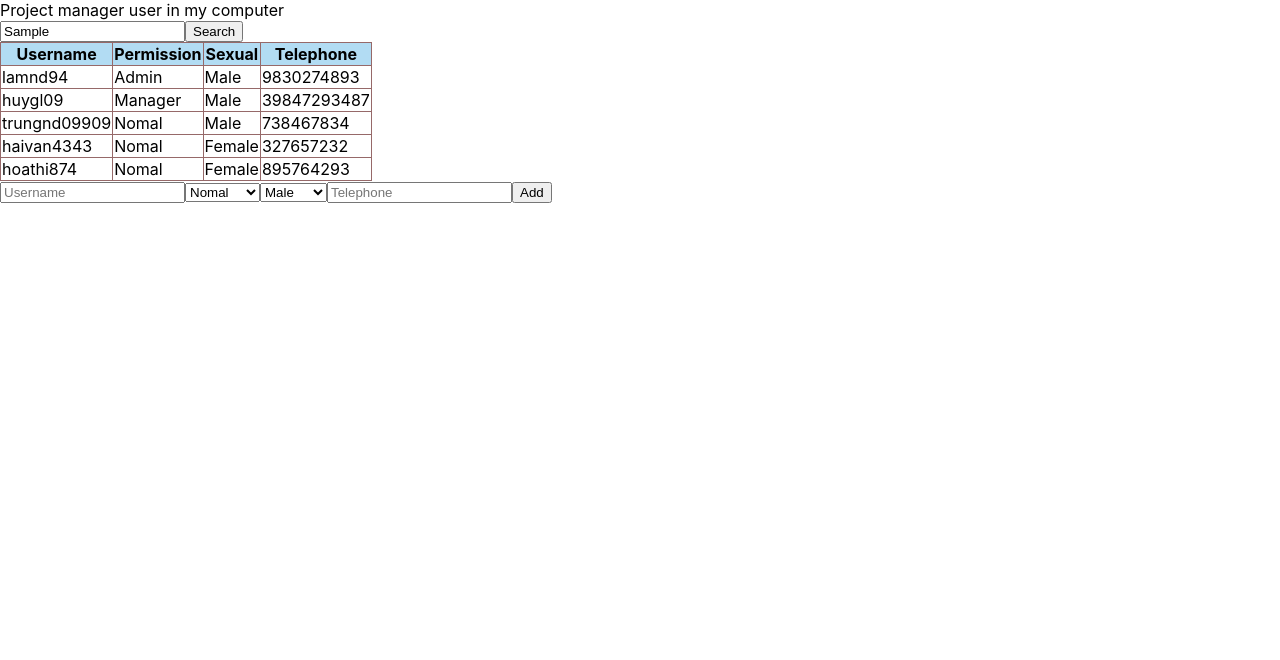
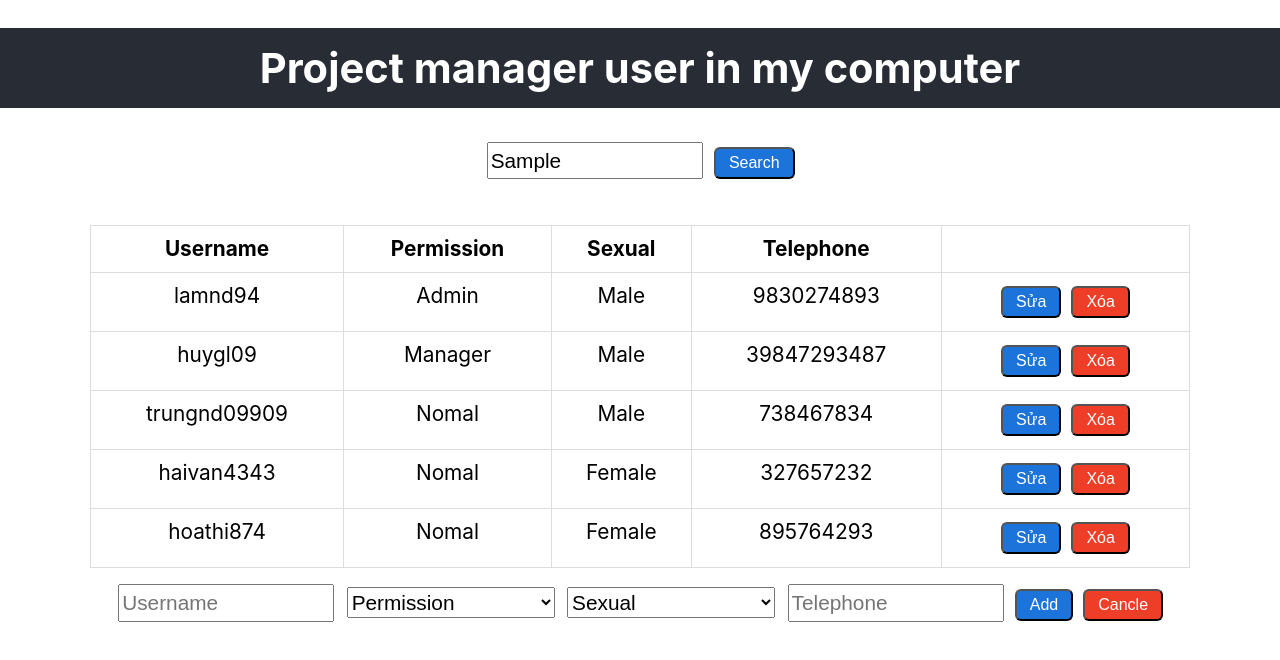
Before and after one commit to culam1294/reactjs, a React (Create React App) app in the folder my-cv/: page / in a window 1280 px wide. Both pictures are taken after typing "Sample" into the empty fields and a click on the button "Add user". Shown: the top 660 px of the page. Built offline with nearby package versions, Linux system fonts and the light colour scheme.

Commit message:
complete 1

```diff
--- a/my-cv/src/App.css
+++ b/my-cv/src/App.css
@@ -1,38 +1,56 @@
 .App {
   text-align: center;
-}
-
-.App-logo {
-  height: 40vmin;
-  pointer-events: none;
-}
-
-@media (prefers-reduced-motion: no-preference) {
-  .App-logo {
-    animation: App-logo-spin infinite 20s linear;
-  }
+  font-size: 1.3rem;
 }
 
 .App-header {
   background-color: #282c34;
-  min-height: 100vh;
+  min-height: 5rem;
   display: flex;
   flex-direction: column;
   align-items: center;
   justify-content: center;
-  font-size: calc(10px + 2vmin);
+  font-size: 2em;
   color: white;
 }
 
-.App-link {
-  color: #61dafb;
+/* My button */
+.btn{
+  background: rgb(28, 116, 218);
+  border-radius: 6px;
+  padding: 5px 13px;
+  color: #fff;
+  text-decoration: none;
+  font-size: 1rem;
+  margin: 5px;
+}
+.btn:hover {
+  background-color: rgb(8, 63, 126);
 }
 
-@keyframes App-logo-spin {
-  from {
-    transform: rotate(0deg);
-  }
-  to {
-    transform: rotate(360deg);
-  }
+.btn:active {
+  background: #5F9BE0;
 }
+/* My button 1 */
+.btn-1{
+  background: rgb(238, 62, 39);
+  border-radius: 6px;
+  padding: 5px 13px;
+  color: #fff;
+  font-size: 1rem;
+  margin: 5px;
+}
+.btn-1:hover {
+  background-color: rgb(214, 75, 233);
+}
+
+.btn-1:active {
+  background: #5F9BE0;
+}
+/* Input */
+.ipt{
+  height: 1.5em;
+  width: 10em;
+  font-size: 1em;
+  margin: 0.3em;
+}
--- a/my-cv/src/App.js
+++ b/my-cv/src/App.js
@@ -1,32 +1,60 @@
-import React, { useState } from "react";
+import React, { useState, useEffect } from "react";
 import "./App.css";
 import Header from "./components/Header";
 import SearchBar from "./components/SearchBar";
 import Table from "./components/Table";
 import AddUser from "./components/AddUser";
-import Data from "./components/Data.json";
+import DataJson from "./components/Data.json";
 
 function App() {
-  const [DataUser, setDataUser] = useState(Data);
-  //Search khi nhấn click
+  //Fetching data before
+  useEffect(() => {
+    if (localStorage.getItem("data") === null) {
+      localStorage.setItem("data", JSON.stringify(DataJson));
+      const dataLocal = JSON.parse(localStorage.getItem("data"));
+      setDataUser(dataLocal);
+    } else {
+      const dataLocal = JSON.parse(localStorage.getItem("data"));
+      setDataUser(dataLocal);
+    }
+  }, []);
+
+  //state to render UI
+  const [DataUser, setDataUser] = useState([]);
+
+  //AddUser
+  const getUser = objAdd => {
+    const TG = [...DataUser, objAdd];
+    setDataUser(TG);
+    localStorage.setItem("data", JSON.stringify(TG));
+  };
+  //Search
   const searchClick = search => {
     const array = [];
-    Data.forEach(item => {
+    const dataLocal = JSON.parse(localStorage.getItem("data"));
+
+    dataLocal.forEach(item => {
       if (item.Username.indexOf(search) !== -1) {
         array.push(item);
       }
     });
     setDataUser(array);
   };
-  //Xu ly khi nhan add
 
+  const deleteUser = key => {
+    const dataNew = DataJson.filter(item => {
+      return console.log(item.key);
+      // item.key !== key
+    });
+    console.log(dataNew);
+  };
 
   return (
-    <div>
+    <div className="App">
       <Header />
       <SearchBar searchClick={search => searchClick(search)} />
-      <Table Data={DataUser} />
-      <AddUser />
+      <Table Data={DataUser} deleteUser={key => deleteUser(key)} />
+      <AddUser getUser={objAdd => getUser(objAdd)} />
     </div>
   );
 }
--- a/my-cv/src/components/AddUser.jsx
+++ b/my-cv/src/components/AddUser.jsx
@@ -1,38 +1,61 @@
 import React, { useState } from "react";
 
-export default function AddUser() {
+export default function AddUser(props) {
+  //render ra mot trong 2 nut
   const [isClick, setIsClick] = useState(true);
-  const [username, setUsername] = useState('')
-  const [permission, setPermission] = useState('')
-  const [sexual, setSexual] = useState('')
-  const [telephone, setTelephone] = useState('')
-
-const objAdd = {
-    Username : username,
+  //state tao doi tuong input
+  const [username, setUsername] = useState("");
+  const [permission, setPermission] = useState("");
+  const [sexual, setSexual] = useState("");
+  const [telephone, setTelephone] = useState("");
+  //dong goi doi tuong
+  const objAdd = {
+    Username: username,
     Permission: permission,
     Sexual: sexual,
     Telephone: telephone
-}
+  };
+  //khi click= render form + gui doi tuong den App.jsx
+  const onClick = () => {
+    setIsClick(!isClick);
+    props.getUser(objAdd);
+  };
 
-console.log(objAdd);
-
+//xu ly render
   if (isClick) {
-    return <button onClick={() => setIsClick(!isClick)}>Add user</button>;
+    return <button className="btn" onClick={() => setIsClick(!isClick)}>Add user</button>;
   } else {
     return (
       <form>
-        <input onChange={(e)=>setUsername(e.target.value)} type="text" placeholder="Username" />
-        <select onChange={(e)=>setPermission(e.target.value)} >
+        <input
+          className="ipt"
+          onChange={e => setUsername(e.target.value)}
+          type="text"
+          placeholder="Username"
+        />
+        <select className="ipt" onChange={e => setPermission(e.target.value)}>
+          <option>Permission</option>
           <option>Nomal</option>
           <option>Manager</option>
           <option>Admin</option>
         </select>
-        <select onChange={(e)=>setSexual(e.target.value)} >
+        <select className="ipt" onChange={e => setSexual(e.target.value)}>
+          <option>Sexual</option>
           <option>Male</option>
           <option>Female</option>
         </select>
-        <input onChange={(e)=>setTelephone(e.target.value)} type="text" placeholder="Telephone" />
-        <button onClick={() => setIsClick(!isClick)}>Add</button>
+        <input
+          className="ipt"
+          onChange={e => setTelephone(e.target.value)}
+          type="text"
+          placeholder="Telephone"
+        />
+        <button className="btn" type="button" onClick={() => onClick()}>
+          Add
+        </button>
+        <button className="btn-1" type="button" onClick={() => setIsClick(!isClick)}>
+          Cancle
+        </button>
       </form>
     );
   }
--- a/my-cv/src/components/Header.jsx
+++ b/my-cv/src/components/Header.jsx
@@ -2,8 +2,8 @@ import React from 'react'
 
 export default function Header() {
     return (
-        <div>
+        <h1 className="App-header">
             Project manager user in my computer
-        </div>
+        </h1>
     )
 }
--- a/my-cv/src/components/SearchBar.jsx
+++ b/my-cv/src/components/SearchBar.jsx
@@ -11,8 +11,8 @@ export default function SearchBar(props) {
 
   return (
     <form>
-      <input type="text" placeholder="Search..." onChange={e => onChange(e)} />
-      <button type="button" onClick={() => onClick(search)}>
+      <input className="ipt" type="text" placeholder="Search..." onChange={e => onChange(e)} />
+      <button className="btn" type="button" onClick={() => onClick(search)}>
         Search
       </button>
     </form>
--- a/my-cv/src/components/Table.css
+++ b/my-cv/src/components/Table.css
@@ -1,7 +1,21 @@
-table,th,td {
-    border: 1px solid rgb(150, 105, 105);
+table{
+    padding: 0;
+    border-collapse: collapse;
+    border: 1px solid #ddd;
+    width: 1100px;
+    margin: 40px auto 10px;
+}
+table td {
+    padding: 0;
+    border: none;
     border-collapse: collapse;
 }
-th{
-    background-color: rgb(178, 220, 243);
+
+.table tr>td,
+.table tr>th {
+    border: 1px solid #ddd;
+    padding: 8px;
+    line-height: 1.42857143;
+    vertical-align: top;
+    border-top: 1px solid #ddd;
 }
--- a/my-cv/src/components/Table.jsx
+++ b/my-cv/src/components/Table.jsx
@@ -3,6 +3,9 @@ import '../components/Table.css';
 import TableRow from "./TableRow";
 
 export default function Table(props) {
+  const deleteUser =(key)=>{
+    props.deleteUser(key)
+  }
   return (
 
       <table className="table">
@@ -18,6 +21,7 @@ export default function Table(props) {
         <tbody>
           <TableRow
           Data={props.Data}
+          deleteUser={(key)=>deleteUser(key)}
           />
         </tbody>
       </table>
--- a/my-cv/src/components/TableRow.jsx
+++ b/my-cv/src/components/TableRow.jsx
@@ -1,17 +1,22 @@
-import React from 'react'
+import React from "react";
 
 export default function TableRow(props) {
+  const deleteUser =(key)=>{
+      props.deleteUser(key)
 
+  }
   const Data = props.Data;
-    const showRow =  Data.map((value,key)=>(
+  const showRow = Data.map((value, key) => (
     <tr key={key}>
       <td>{value.Username}</td>
       <td>{value.Permission}</td>
       <td>{value.Sexual}</td>
       <td>{value.Telephone}</td>
+      <td>
+        <button className="btn" >Sửa</button>
+        <button className="btn-1" onClick={()=>deleteUser(key)}>Xóa</button>
+      </td>
     </tr>
-    ))
-    return (
-        showRow
-    )
+  ));
+  return showRow;
 }
```
Lines whose indentation alone changed are shown as unchanged.
